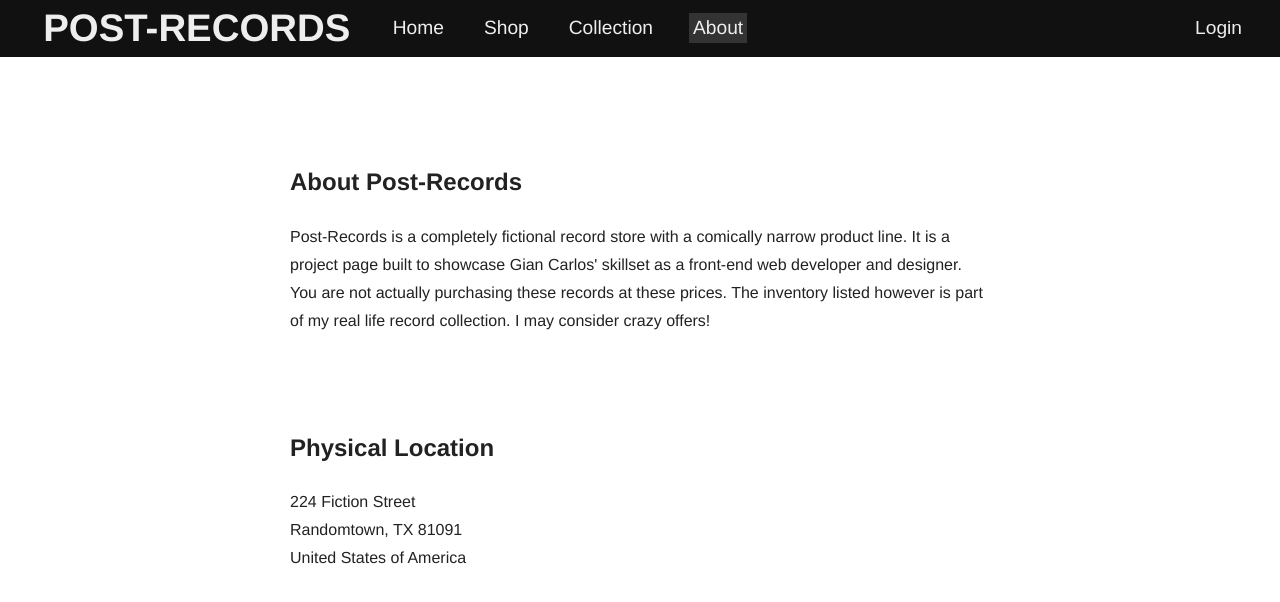
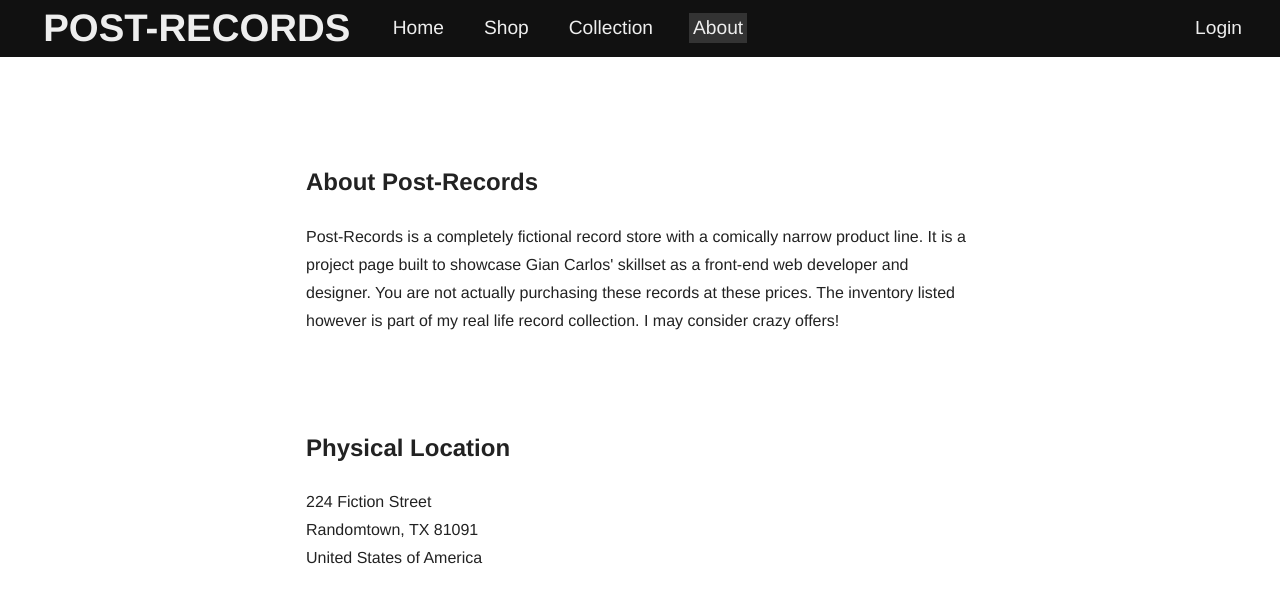
Before and after one commit to giantcarlos/post-records-storefront, a React (Create React App) app: page /about in a window 1280 px wide. Shown: the top 602 px of the page. Built offline with nearby package versions, Linux system fonts and the light colour scheme; data requests are answered from the project's data file.

Commit message:
css margin edits

```diff
--- a/src/components/About.js
+++ b/src/components/About.js
@@ -2,7 +2,7 @@ import React from 'react';
 
 const About = () => {
     return (
-        <div className="about">
+        <div className="about" >
             <br></br><br></br><br></br>
             <h2>About Post-Records</h2>
             <p>Post-Records is a completely fictional record store with a comically narrow product line. It is a project page built to showcase Gian Carlos' skillset as a front-end web developer and designer. You are not actually purchasing these records at these prices. The inventory listed however is part of my real life record collection. I may consider crazy offers!</p>
--- a/src/index.css
+++ b/src/index.css
@@ -48,8 +48,9 @@ nav .login {
 }
 
 img.bg-image {
-  position: static;
   background-repeat: repeat;
+  background-size: contain;
+  background-position: center;
   width: 100%;
   height: auto;
 }
@@ -136,6 +137,8 @@ a {
   text-align: center;
   font-size: 1.5rem;
   margin-top: 8.5rem;
+  padding-left: 1rem;
+  padding-right: 1rem;
 }
 
 .record-container {
@@ -198,4 +201,6 @@ a {
   max-width: 700px;
   margin-left: auto;
   margin-right: auto;
+  padding-left: 1rem;
+  padding-right: 1rem;
 }
```
